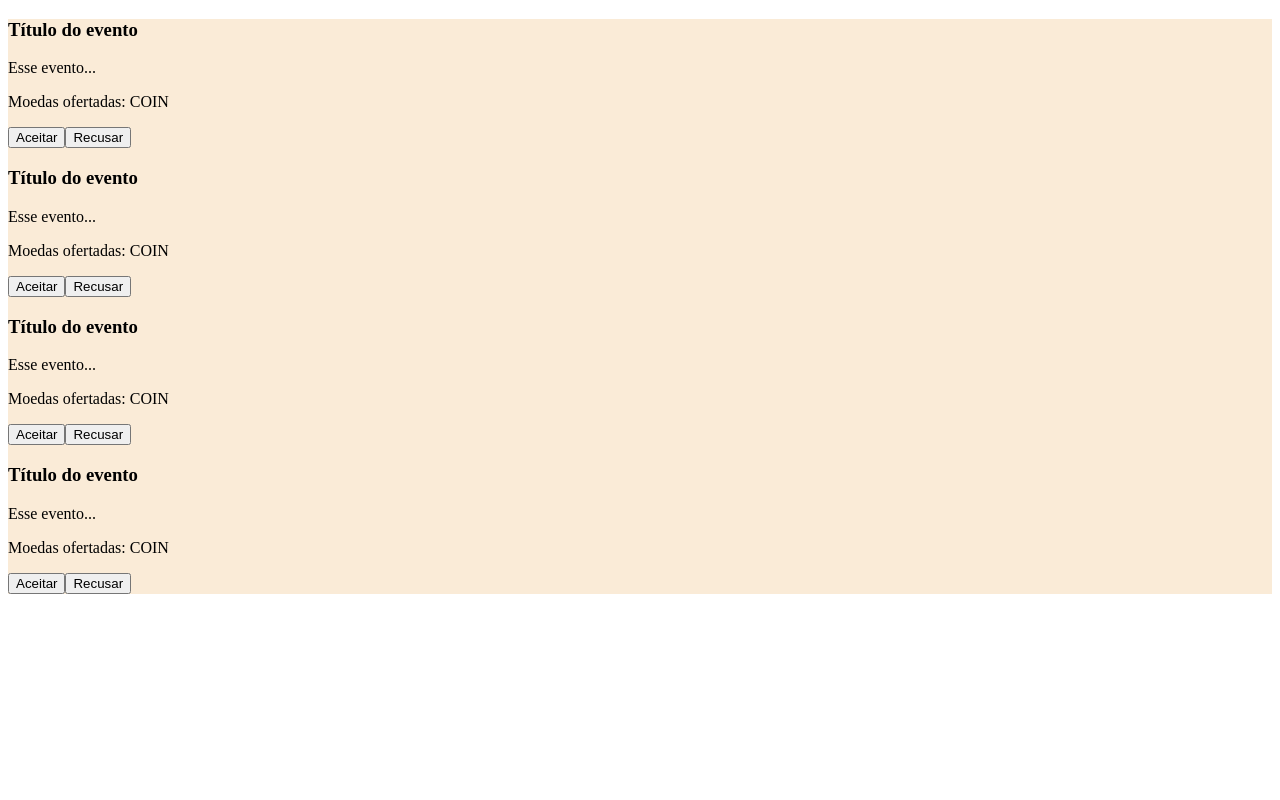
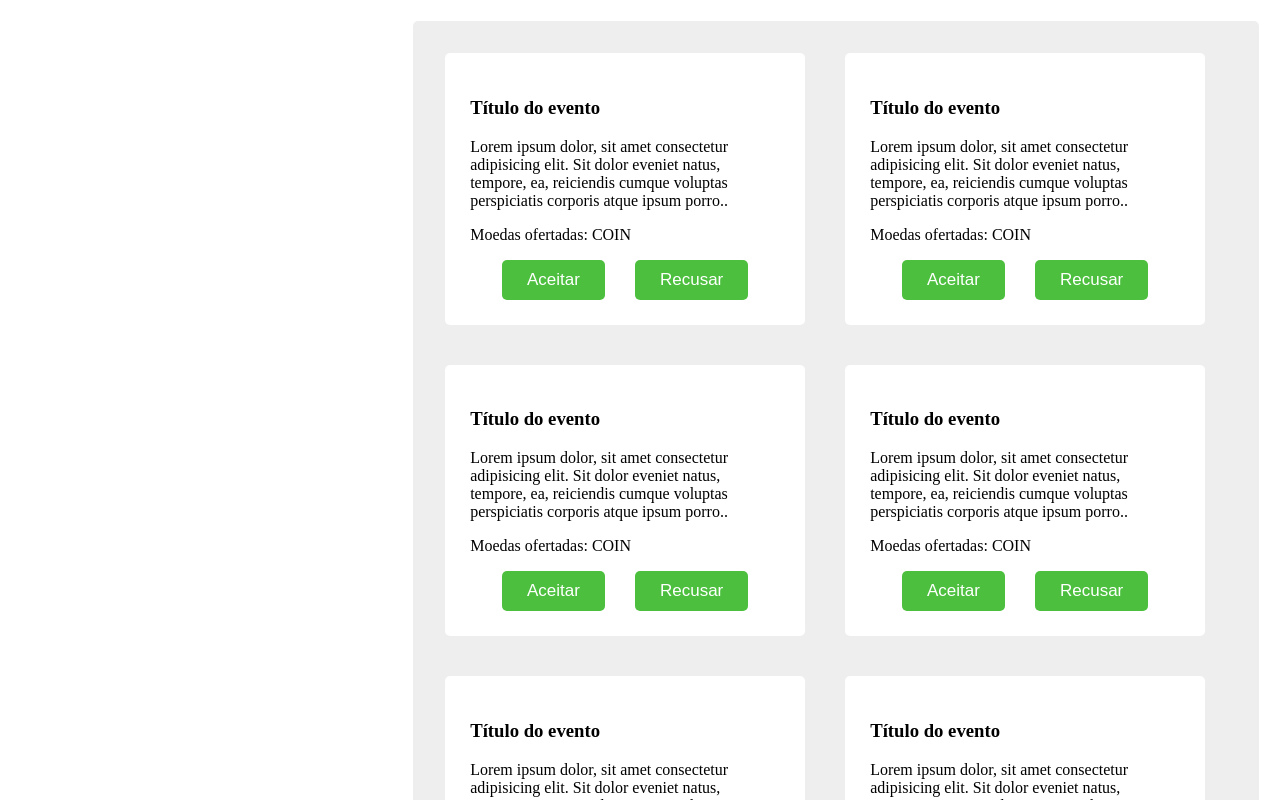
Before and after one commit to ifbianos/ifcoin-front-2, a React (Create React App) app: page /eventos in a window 1280 px wide. Shown: the top 800 px of the page. Built offline with nearby package versions, Linux system fonts and the light colour scheme.

Commit message:
setup css

```diff
--- /dev/null
+++ b/src/app.css
@@ -0,0 +1,12 @@
+:root {
+    --light-gray: #eeeeee;
+    --grey: #a7a7a7;
+    --light-green: #4CC03E;
+    --medium-green: #2A9B32;
+    --dark-green: #136E30;
+}
+
+/* * {
+    margin: 0;
+    padding: 0;
+} */
--- a/src/components/card/card.css
+++ b/src/components/card/card.css
@@ -0,0 +1,44 @@
+@charset "UTF8";
+
+.card-container {
+    width: 320px;
+
+    display: flex;
+    flex-wrap: wrap;
+    justify-content: center;
+
+    margin: 20px;
+    padding: 20px;
+
+    border-radius: 5px;
+
+    background-color: white;
+}
+
+.card {
+    flex: 1 1 150px;
+    margin: 5px;
+}
+
+.btn-container {
+    display: flex;
+    justify-content: center;
+}
+
+.btn {
+    background-color: var(--light-green);
+	border-radius: 5px;
+	display: inline-block;
+	cursor: pointer;
+	color: #ffffff;
+	font-family: Arial;
+	font-size: 17px;
+	padding: 10px 25px;
+    margin: 0 15px;
+	text-decoration: none;
+    border: none;
+}
+
+.btn:hover {
+    background-color: var(--dark-green);
+}
--- a/src/components/card/card.jsx
+++ b/src/components/card/card.jsx
@@ -1,3 +1,5 @@
+import './card.css';
+
 function Card(props) {
   const {
     title,
@@ -7,16 +9,18 @@ function Card(props) {
   } = props;
 
   return (
-    <div>
-      <h3>{title}</h3>
+    <div className='card-container'>
+      <div className='card'>
+        <h3>{title}</h3>
 
-      <div>
-        {description}
-      </div>
+        <div>
+          {description}
+        </div>
 
-      <div>
-        <button>{button1}</button>
-        <button>{button2}</button>
+        <div className='btn-container'>
+          <button className='btn'>{button1}</button>
+          <button className='btn'>{button2}</button>
+        </div>
       </div>
     </div>
   )
--- a/src/index.js
+++ b/src/index.js
@@ -7,6 +7,7 @@ import {
 import App from './App';
 import EventsPage from './pages/events-page/events-page';
 import LoginPage from './pages/login-page/login-page';
+import './app.css';
 
 const root = ReactDOM.createRoot(
   document.getElementById("root")
--- a/src/pages/events-page/events-page.css
+++ b/src/pages/events-page/events-page.css
@@ -1,5 +1,18 @@
-@charset "UTF-8";
+@charset "UTF8";
 
 .events-pg-container {
-    background-color: antiquewhite;
+    width: 65%;
+
+    float: right;
+    clear: both;
+
+    display: flex;
+    flex-wrap: wrap;
+
+    margin: 1%;
+    padding: 1%;
+
+    border-radius: 5px;
+
+    background-color: var(--light-gray);
 }
--- a/src/pages/events-page/events-page.jsx
+++ b/src/pages/events-page/events-page.jsx
@@ -1,13 +1,13 @@
 import Card from '../../components/card/card';
-import './events-page.css'
+import './events-page.css';
 
 function EventsPage() {
-  let array = [1, 2, 3, 4];
+  let array = [1, 2, 3, 4, 5, 6, 7];
 
   const cardDescription = () => {
     return (
       <>
-        <p>Esse evento...</p>
+        <p>Lorem ipsum dolor, sit amet consectetur adipisicing elit. Sit dolor eveniet natus, tempore, ea, reiciendis cumque voluptas perspiciatis corporis atque ipsum porro..</p>
         <p>Moedas ofertadas: COIN</p>
       </>
     );
```
